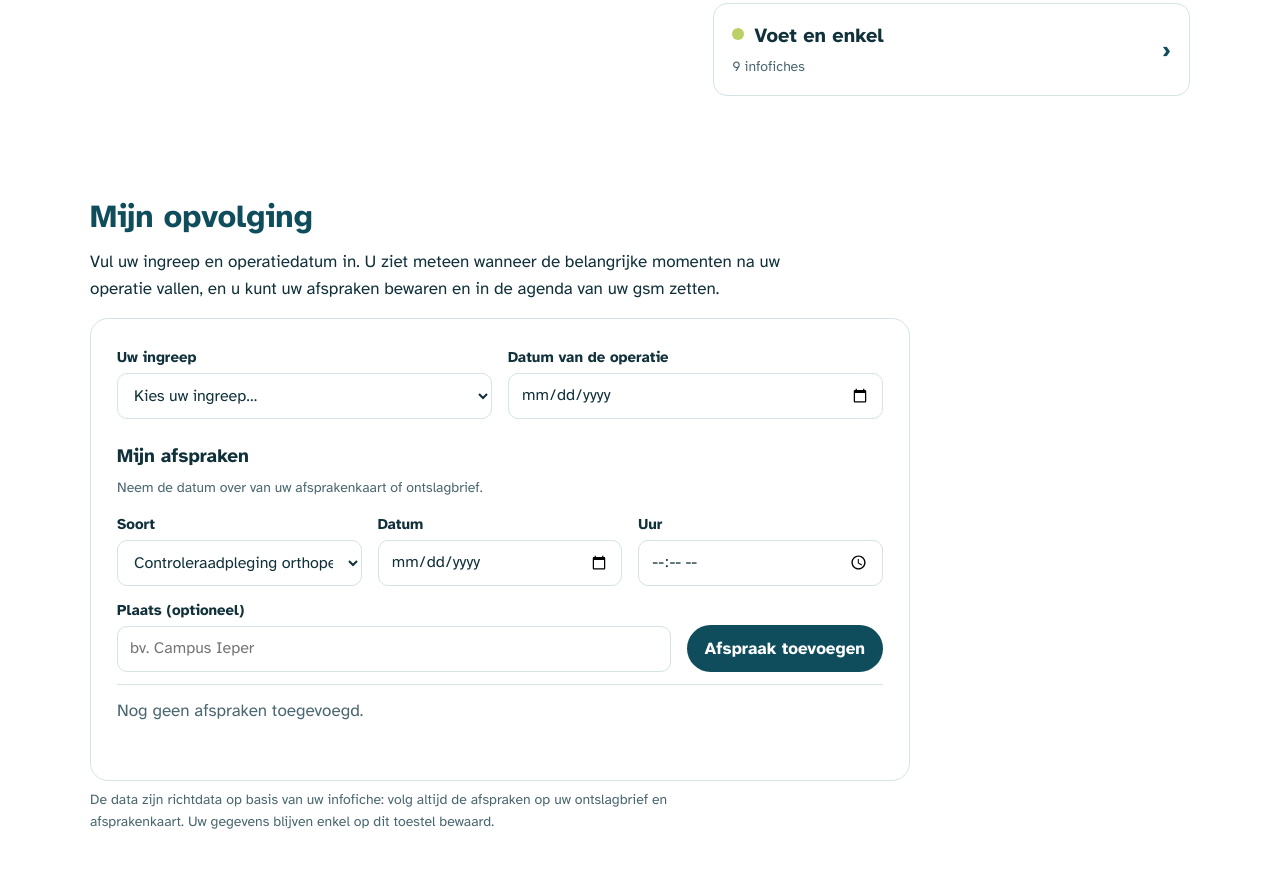
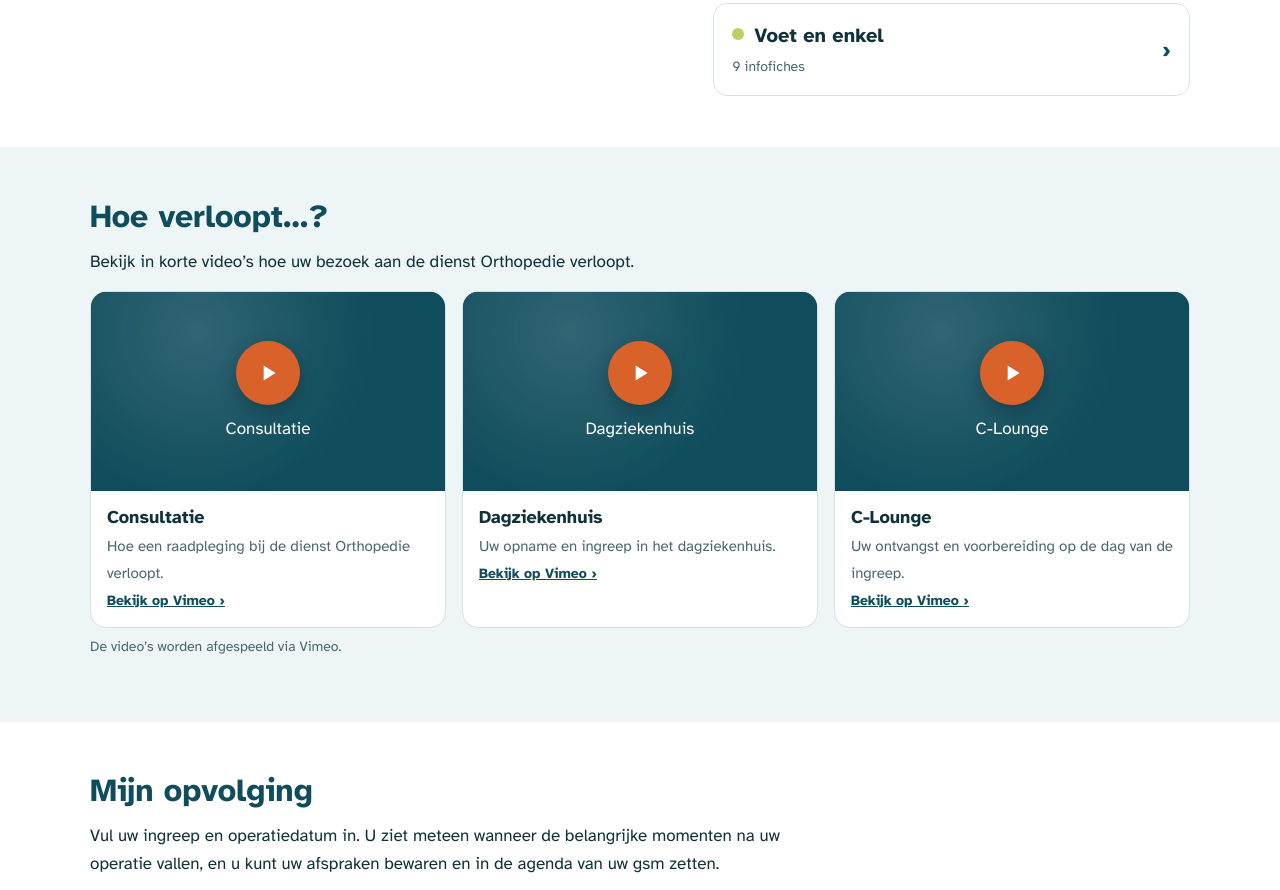
Before and after one commit to thomasverschueren/patientenapp, a plain HTML site: page index.html in a window 1280 px wide. Shown: the part 1131-2021 px from the top of the page. Drawn offline with Linux system fonts and the light colour scheme.

Commit message:
Video's toevoegen: Consultatie, Dagziekenhuis en C-Lounge (Vimeo)
Nieuwe sectie 'Hoe verloopt…?' op de startpagina met de drie video's van
orthopedie-yperman.be/videos. De video laadt pas na een klik (Vimeo, dnt=1).
Service worker-versie verhoogd naar 2026-11-22-1.

Co-Authored-By: Claude Opus 5.5 <noreply@anthropic.com>
Claude-Session: https://claude.ai/code/session_018d3okzyPdrdiked3AwCL4p

```diff
--- a/index.html
+++ b/index.html
@@ -135,6 +135,17 @@ table.hv{width:100%;max-width:560px;border-collapse:collapse;margin:6px 0 4px}ta
 .remind{background:#fff;color:#10303a;border-radius:14px;padding:12px 16px;margin-bottom:16px;border-left:6px solid var(--acc)}
 .remind b{display:block}
 @media(max-width:600px){.ms li,.appts li{grid-template-columns:minmax(0,1fr)}}
+.vids{background:var(--band)}
+.vgrid{display:grid;grid-template-columns:repeat(auto-fill,minmax(min(100%,300px),1fr));gap:16px;margin-top:8px}
+.vcard{background:var(--bg);border:1px solid var(--line);border-radius:16px;overflow:hidden}
+.vbox{position:relative;aspect-ratio:16/9;background:var(--pet)}
+.vbox iframe{position:absolute;inset:0;width:100%;height:100%;border:0}
+.vplay{position:absolute;inset:0;width:100%;height:100%;border:0;cursor:pointer;color:#fff;font:inherit;display:flex;flex-direction:column;align-items:center;justify-content:center;gap:10px;background:radial-gradient(circle at 30% 20%,rgba(255,255,255,.14),transparent 60%),var(--pet)}
+.vplay span.pb{width:64px;height:64px;border-radius:50%;background:var(--acc);display:grid;place-items:center;box-shadow:0 6px 18px rgba(0,0,0,.25)}
+.vplay:hover span.pb,.vplay:focus-visible span.pb{transform:scale(1.08)}
+.vplay:focus-visible{outline:3px solid #fff;outline-offset:-6px}
+.vmeta{padding:12px 16px 14px}.vmeta b{display:block;font-size:18px}.vmeta small{color:var(--soft);font-size:15px}
+.vmeta a{font-size:14px;color:var(--pet);font-weight:700}
 .view{display:none}.view.on{display:block}
 .hero{background:var(--pet);color:#fff}
 .hero .wrap,.home .wrap{max-width:1100px}
@@ -182,7 +193,7 @@ table.hv{width:100%;max-width:560px;border-collapse:collapse;margin:6px 0 4px}ta
 <div id="o-remind"></div>
 <h1>Welkom bij de dienst Orthopedie</h1>
 <p class="welcome">Hier vindt u informatie over uw ingreep: hoe u zich voorbereidt, wat er gebeurt tijdens de opname en hoe het herstel verloopt. Kies hieronder het gewricht waarvoor u behandeld wordt.</p>
-<p class="btns" style="margin-top:16px"><a class="btn sec" style="color:#fff;box-shadow:0 0 0 2px #fff inset" href="#opvolging">Mijn opvolging</a><a class="btn sec" style="color:#fff;box-shadow:0 0 0 2px #fff inset" href="#vraag">Vraag of probleem na uw operatie?</a></p>
+<p class="btns" style="margin-top:16px"><a class="btn sec" style="color:#fff;box-shadow:0 0 0 2px #fff inset" href="#opvolging">Mijn opvolging</a><a class="btn sec" style="color:#fff;box-shadow:0 0 0 2px #fff inset" href="#videos">Video’s</a><a class="btn sec" style="color:#fff;box-shadow:0 0 0 2px #fff inset" href="#vraag">Vraag of probleem na uw operatie?</a></p>
 </div></header>
 <div class="band"><div class="wrap">
 <div class="home-grid">
@@ -193,6 +204,12 @@ table.hv{width:100%;max-width:560px;border-collapse:collapse;margin:6px 0 4px}ta
 <ul class="joints" id="joints"></ul>
 </div>
 </div>
+</div></div>
+<div class="band vids" id="videos"><div class="wrap">
+<h2>Hoe verloopt…?</h2>
+<p class="asklead">Bekijk in korte video’s hoe uw bezoek aan de dienst Orthopedie verloopt.</p>
+<div class="vgrid" id="vgrid"></div>
+<p class="scale">De video’s worden afgespeeld via Vimeo.</p>
 </div></div>
 <div class="band opv" id="opvolging"><div class="wrap">
 <h2>Mijn opvolging</h2>
@@ -1464,6 +1481,13 @@ $("o-form").addEventListener("submit",e=>{e.preventDefault();if(!$("o-d").value)
 $("opvolging").addEventListener("click",e=>{const b=e.target.closest("button");if(!b)return;if(b.dataset.del){O.ap=O.ap.filter(a=>a.id!==b.dataset.del);save();renderO()}else if(b.dataset.ics!==undefined){const x=ICS[+b.dataset.ics];try{ics(...x)}catch(err){}}});
 renderO();
 try{if(!standalone&&window.claude&&window.claude.use){window.claude.use("downloads").then(d=>{if(d){DL=d;renderO()}}).catch(()=>{})}}catch(e){}
+
+const V=[{id:"693085384",h:"38041e36c6",n:"Consultatie",d:"Hoe een raadpleging bij de dienst Orthopedie verloopt."},
+{id:"693085596",h:"65b212bbf3",n:"Dagziekenhuis",d:"Uw opname en ingreep in het dagziekenhuis."},
+{id:"693085023",h:"c1d1b6372d",n:"C-Lounge",d:"Uw ontvangst en voorbereiding op de dag van de ingreep."}];
+$("vgrid").innerHTML=V.map(v=>`<div class="vcard"><div class="vbox"><button class="vplay" type="button" data-v="${v.id}" aria-label="Speel video ${v.n} af"><span class="pb"><svg width="26" height="26" viewBox="0 0 24 24" aria-hidden="true"><path d="M8 5v14l11-7z" fill="#fff"/></svg></span>${v.n}</button></div><div class="vmeta"><b>${v.n}</b><small>${v.d}</small><br><a href="https://vimeo.com/${v.id}/${v.h}" target="_blank" rel="noopener">Bekijk op Vimeo ›</a></div></div>`).join("");
+$("vgrid").addEventListener("click",e=>{const b=e.target.closest("[data-v]");if(!b)return;const v=V.find(x=>x.id===b.dataset.v);
+b.parentElement.innerHTML=`<iframe src="https://player.vimeo.com/video/${v.id}?h=${v.h}&autoplay=1&dnt=1&title=0&byline=0&portrait=0" allow="autoplay; fullscreen; picture-in-picture" allowfullscreen title="${v.n}"></iframe>`});
 addEventListener("hashchange",route);route();
 document.querySelectorAll(".fnav a").forEach(a=>a.addEventListener("click",e=>{e.preventDefault();document.querySelector(a.getAttribute("href")).scrollIntoView()}));
 const cx=[
--- a/sw.js
+++ b/sw.js
@@ -1,6 +1,6 @@
 // Service worker: maakt de app offline beschikbaar.
 // Verhoog VERSIE bij elke wijziging aan de app, zodat telefoons de nieuwe versie ophalen.
-const VERSIE = "2026-11-18-1";
+const VERSIE = "2026-11-22-1";
 const CACHE = "orthopedie-" + VERSIE;
 const BESTANDEN = [
   "./",
```
